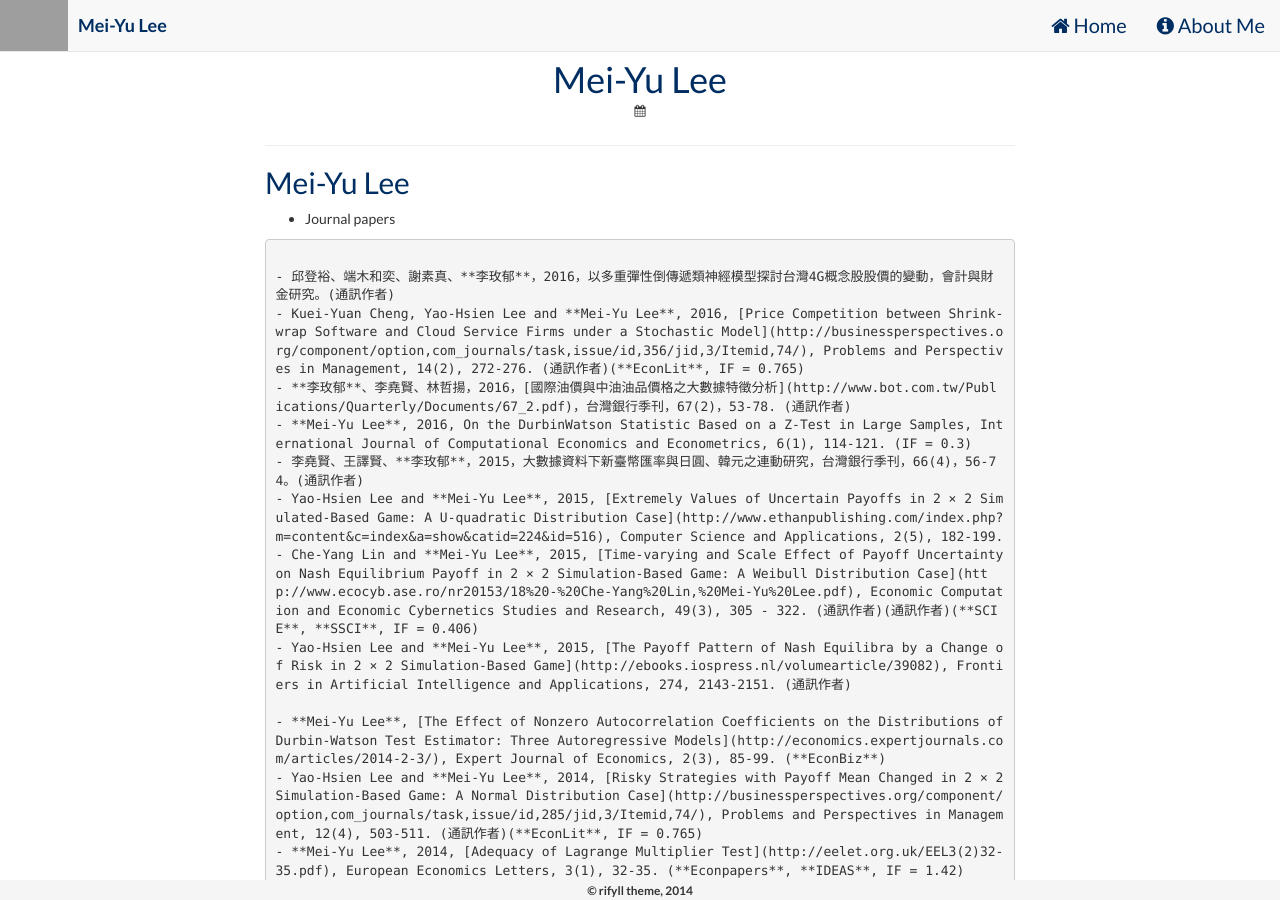
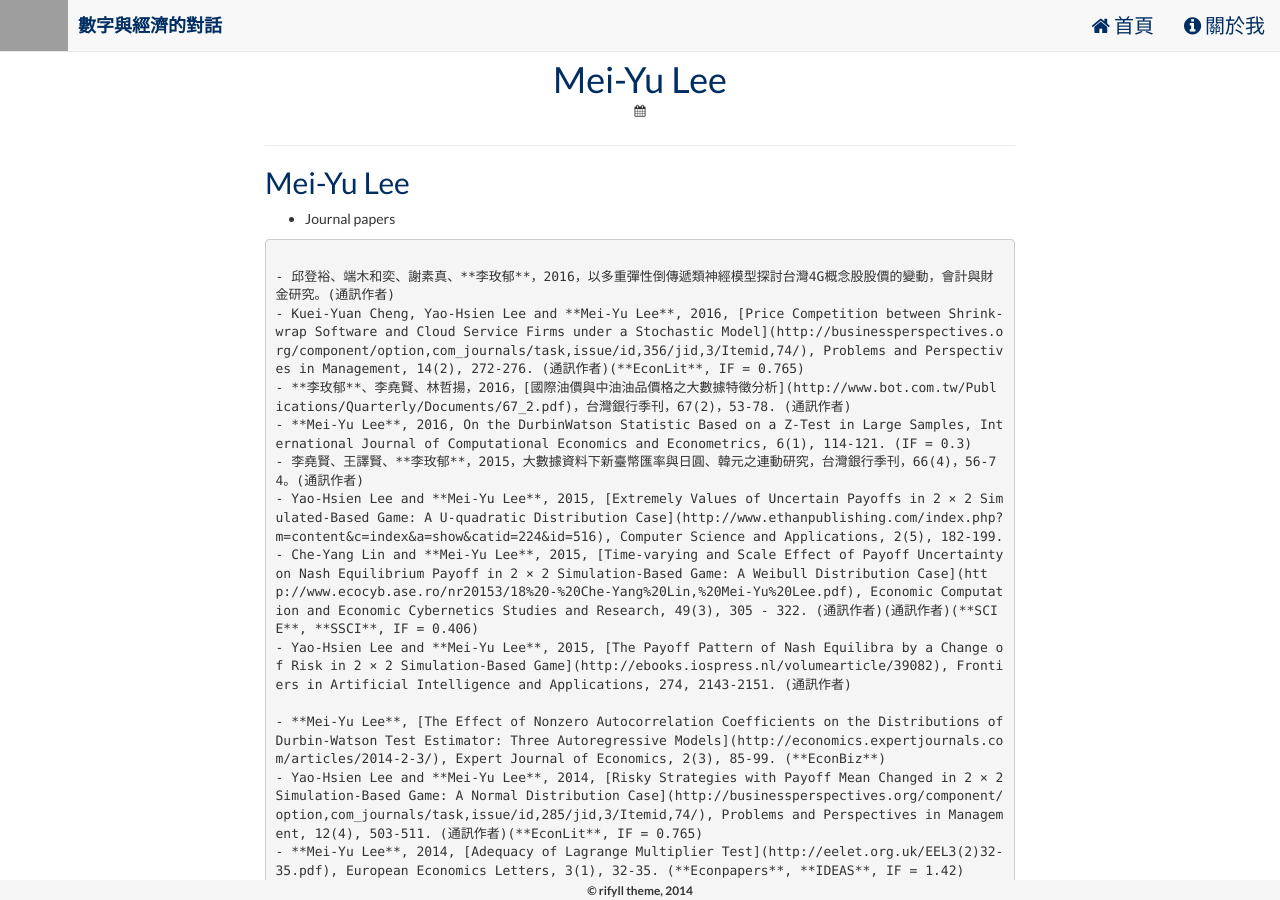
Before and after one commit to meiyulee/blog, a Jekyll site: the page built from index1.md, in a window 1280 px wide and 900 px high. Built offline with Jekyll 4.4.1, drawn with Linux system fonts in a browser that asks for light colours; nearby versions of some CDN libraries; our own code applies the rules of GitHub Pages for plain Markdown files; grey boxes are pictures that could not be loaded.

Commit message:
2017-04-20

```diff
--- a/_config.yml
+++ b/_config.yml
@@ -1,7 +1,7 @@
 # Site settings
-title: Mei-Yu Lee
+title: 數字與經濟的對話
 email: mylee@gm.ypu.edu.tw
-description: "數字與經濟的對話"
+description: "讓數字說真相"
 logo_location: "https://placeholdit.imgix.net/~text?txtsize=30&bg=F8F8F8&txtclr=002E62&txt=LOGO&w=100&h=100"
 
 #baseurl: "/blog/" # the subpath of your site, e.g. /blog/
--- a/_data/menu.yml
+++ b/_data/menu.yml
@@ -2,9 +2,9 @@
 mainmenu:
   home:
     url: "/"
-    text: "Home"
+    text: "首頁"
     icon_class: "fa-home"
   aboutme:
     url: "/about/"
-    text: "About Me"
+    text: "關於我"
     icon_class: "fa-info-circle"
```
